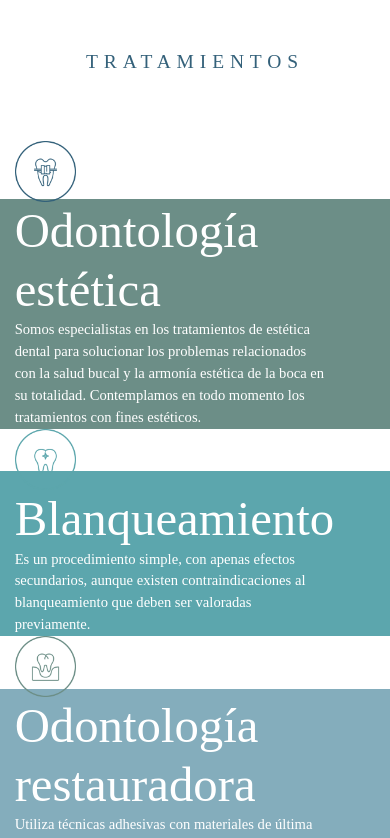
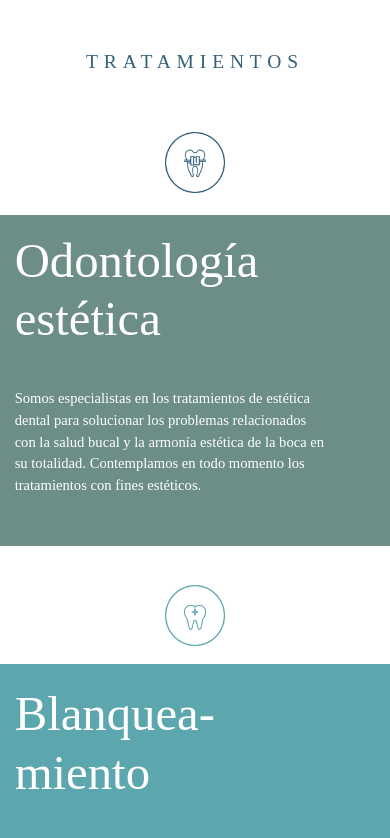
Before and after one commit to VaneMedina/LandingPage-CMB, a plain HTML site: page index.html in a window 390 px wide. Shown: the part 1600-2438 px from the top of the page. Drawn offline with Linux system fonts and the light colour scheme; a web font is replaced by a local one.

Commit message:
add treatsments mobile

```diff
--- a/index.html
+++ b/index.html
@@ -83,7 +83,8 @@
                 <div class="container treatments-wrapper-article">
                     <div class="article-wrapper">
                         <h3 class="treatments-article-title">
-                            <span>Blanqueamiento</span>
+                            <span>Blanquea-</span>
+                            <span>miento</span>
                         </h3>
                         <p class="treatments-article-paragraph">
                             Es un procedimiento simple, con apenas efectos secundarios, aunque existen contraindicaciones al blanqueamiento que deben ser valoradas previamente.
@@ -112,7 +113,7 @@
             </div>
             <div class="treatments-article">
                 <div class="container treatments-wrapper-article">
-                    <div class="article-wrapper">
+                    <div class="article-wrapper color-pewter">
                         <h3 class="treatments-article-title">
                             <span>Prótesis y</span>
                             <span>rehabilitación oral</span>
--- a/styles/style.css
+++ b/styles/style.css
@@ -179,14 +179,15 @@ header {
     content: '';
     height: 100%;
     position: absolute;
+    left: 0;
     bottom: 0;
     width: 101.313rem;
     z-index: -1;
 }
 
-.treatments-article:nth-child(1)::before {
+/* .treatments-article:nth-child(1)::before {
     background-color: var(--color-blue);
-}
+} */
 
 .treatments-article:nth-child(2)::before {
     background-color: var(--color-steel-teal);
@@ -242,6 +243,7 @@ header {
         align-items: start;
         flex-direction: column-reverse;
         height: auto;
+        margin-top: 4rem;
     }
 
     .treatments-article::before {
@@ -251,5 +253,18 @@ header {
 
     .treatments-article-title {
         font-size: 5rem;
+        padding: 4rem 0;
+    }
+
+    .treatments-article-paragraph {
+        padding-bottom: 5rem;
+    }
+
+    .treatments-wrapper-title {
+        padding-bottom: 2rem;
+    }
+
+    .treatments-icono {
+        margin: auto;
     }
 }
```
